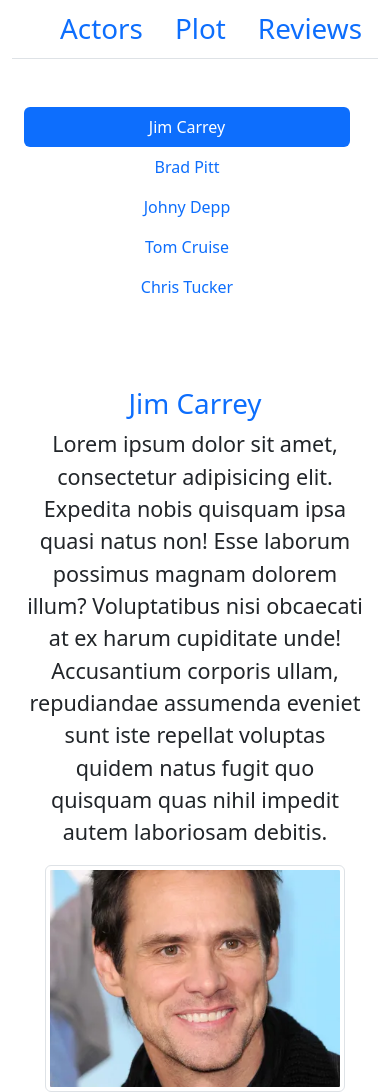
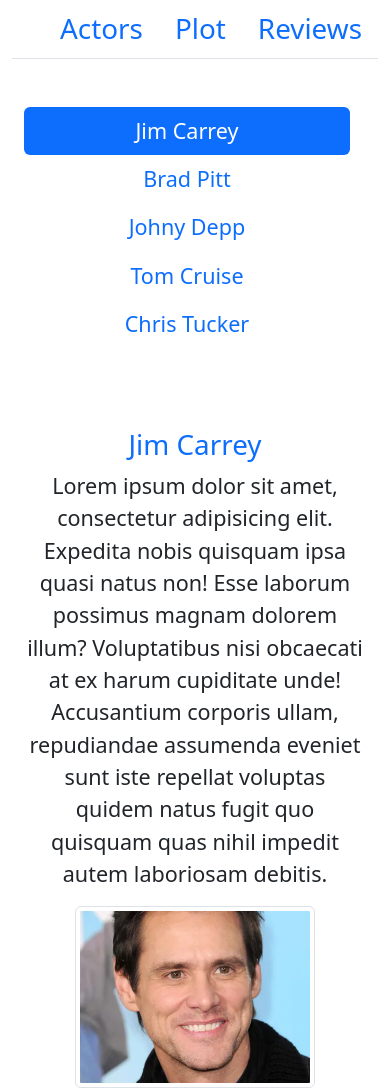
Before and after one commit to VNenad93/FE18-Bootstrap-Day2-Vasiljev-Azabdaftar, a plain HTML site: page Vasiljev/Advanced/index.html in a window 390 px wide. Drawn offline with nearby package versions, Linux system fonts and the light colour scheme.

Commit message:
responsive sizes for pitctures

```diff
--- a/Vasiljev/Advanced/index.html
+++ b/Vasiljev/Advanced/index.html
@@ -21,6 +21,7 @@
        text-align: center;
     }
   }
+
 
   </style>
   <body>
@@ -48,7 +49,7 @@
               aria-orientation="vertical"
             >
               <button
-                class="nav-link active"
+                class="nav-link fs-4 active"
                 id="v-pills-home-tab"
                 data-bs-toggle="pill"
                 data-bs-target="#v-pills-home"
@@ -60,7 +61,7 @@
                 Jim Carrey
               </button>
               <button
-                class="nav-link"
+                class="nav-link fs-4"
                 id="v-pills-profile-tab"
                 data-bs-toggle="pill"
                 data-bs-target="#v-pills-profile"
@@ -72,7 +73,7 @@
                 Brad Pitt
               </button>
               <button
-                class="nav-link"
+                class="nav-link fs-4"
                 id="v-pills-disabled-tab"
                 data-bs-toggle="pill"
                 data-bs-target="#v-pills-disabled"
@@ -84,7 +85,7 @@
                 Johny Depp
               </button>
               <button
-                class="nav-link"
+                class="nav-link fs-4"
                 id="v-pills-messages-tab"
                 data-bs-toggle="pill"
                 data-bs-target="#v-pills-messages"
@@ -96,7 +97,7 @@
                 Tom Cruise
               </button>
               <button
-                class="nav-link"
+                class="nav-link fs-4"
                 id="v-pills-settings-tab"
                 data-bs-toggle="pill"
                 data-bs-target="#v-pills-settings"
@@ -132,7 +133,7 @@
                   src="/Vasiljev/Advanced/imgs/Jim-Carrey-2012.webp"
                   alt=""
                   class="img-thumbnail"
-                  style="width: 300px"
+                  style="width: 70%"
                 />
               </div>
               <div
```
